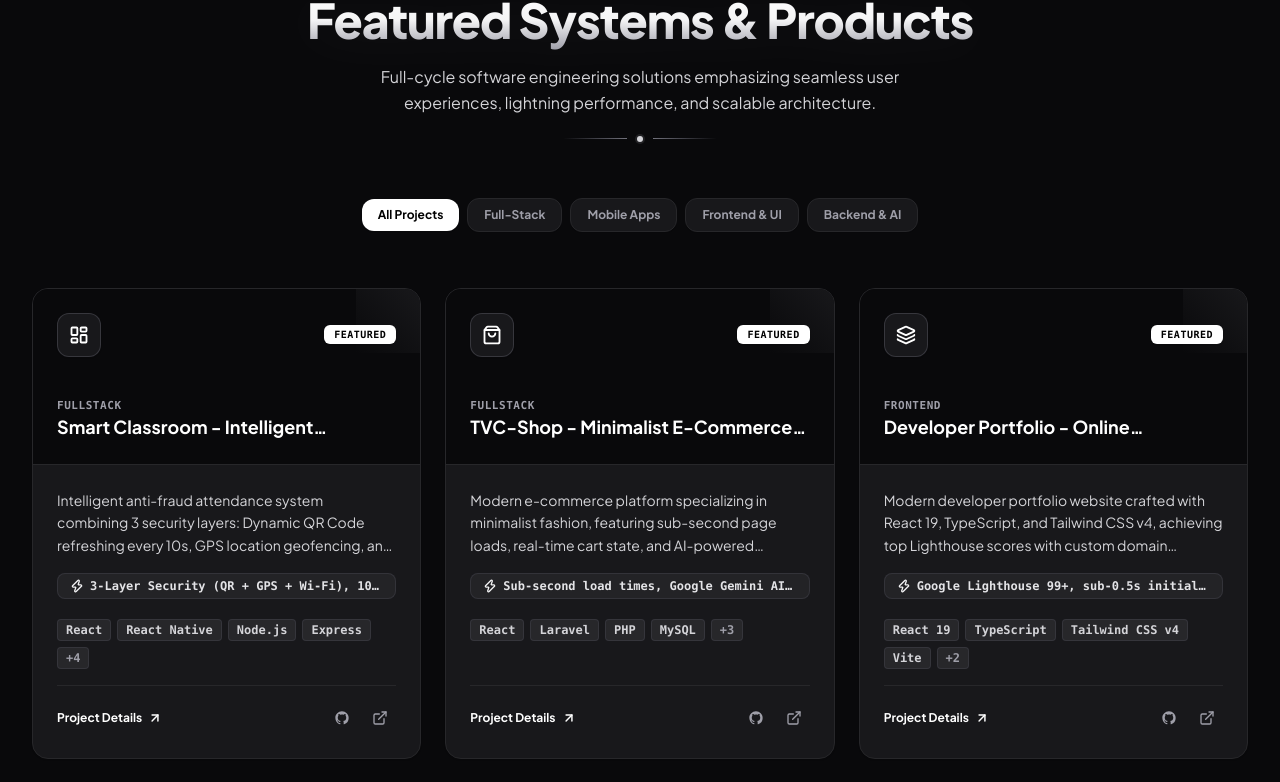
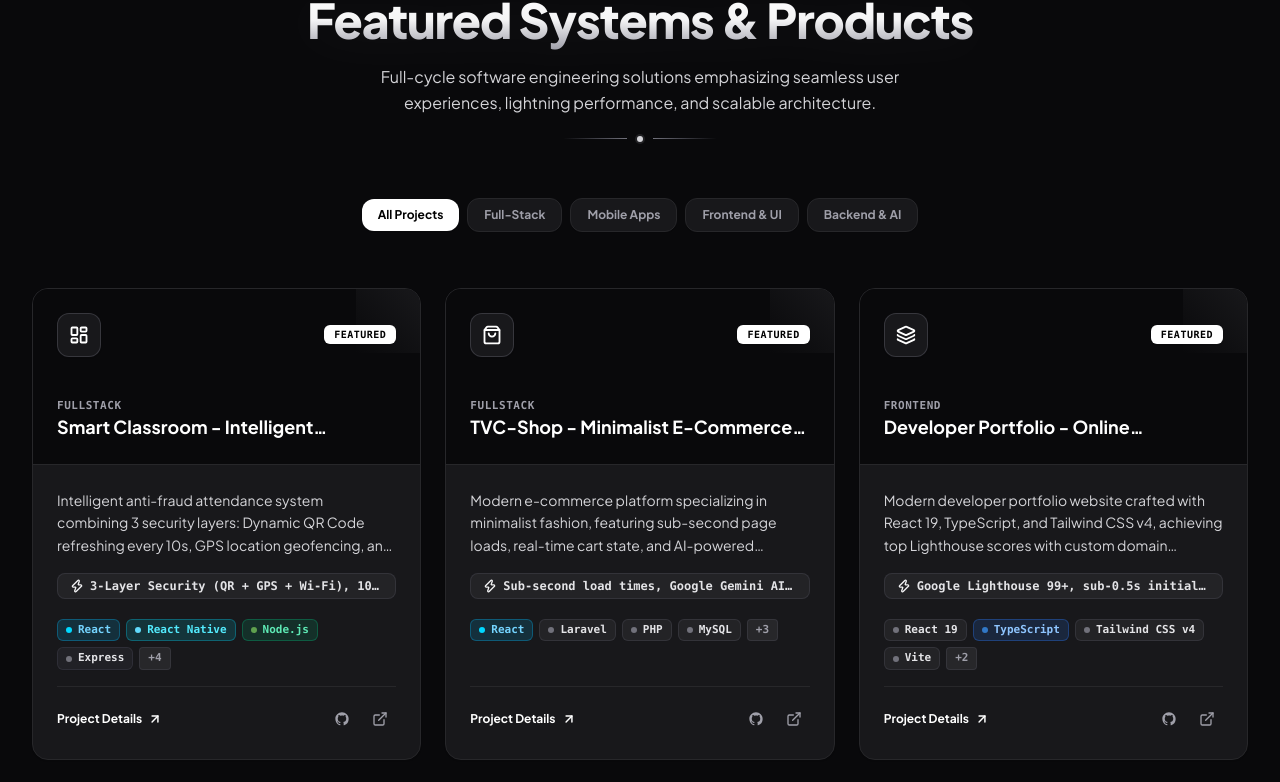
Before and after one commit to vancuong2k4/portfolio, a React (Vite) app: page / in a window 1280 px wide. Shown: the part 4295-5077 px from the top of the page. Built offline with nearby package versions, Linux system fonts and the light colour scheme.

Commit message:
feat(ui): add vibrant brand colors, glowing indicator dots and authentic gradients for tech badges and skills

```diff
--- a/src/components/Experience.tsx
+++ b/src/components/Experience.tsx
@@ -1,6 +1,7 @@
 import React, { useState } from 'react'
 import { experiencesData, educationData } from '../data/portfolioData'
 import { SectionHeader } from './SectionHeader'
+import { TechBadge } from './TechBadge'
 import {
   Briefcase,
   GraduationCap,
@@ -110,14 +111,9 @@ export const Experience: React.FC = () => {
                   </div>
 
                   {/* Tech stack */}
-                  <div className="flex flex-wrap gap-1.5 pt-3 border-t border-zinc-200/80 dark:border-zinc-800">
+                  <div className="flex flex-wrap gap-2 pt-3 border-t border-zinc-200/80 dark:border-zinc-800">
                     {exp.technologies.map(tech => (
-                      <span
-                        key={tech}
-                        className="px-2 py-0.5 text-xs font-mono font-semibold rounded bg-zinc-100 dark:bg-zinc-800 text-zinc-800 dark:text-zinc-200 border border-zinc-200 dark:border-zinc-700/60"
-                      >
-                        {tech}
-                      </span>
+                      <TechBadge key={tech} name={tech} />
                     ))}
                   </div>
 
--- a/src/components/ProjectModal.tsx
+++ b/src/components/ProjectModal.tsx
@@ -1,5 +1,6 @@
 import React, { useEffect } from 'react'
 import type { Project } from '../types'
+import { TechBadge } from './TechBadge'
 import {
   X,
   ExternalLink,
@@ -79,12 +80,7 @@ export const ProjectModal: React.FC<ProjectModalProps> = ({ project, onClose })
           {/* Tech Tags */}
           <div className="flex flex-wrap gap-2">
             {project.tags.map(tag => (
-              <span
-                key={tag}
-                className="px-2.5 py-1 rounded-md text-xs font-mono font-medium bg-zinc-100 dark:bg-zinc-900 text-zinc-800 dark:text-zinc-200 border border-zinc-200 dark:border-zinc-800"
-              >
-                {tag}
-              </span>
+              <TechBadge key={tag} name={tag} />
             ))}
           </div>
 
--- a/src/components/Projects.tsx
+++ b/src/components/Projects.tsx
@@ -3,6 +3,7 @@ import { projectsData } from '../data/portfolioData'
 import type { Project, ProjectCategory } from '../types'
 import { ProjectModal } from './ProjectModal'
 import { SectionHeader } from './SectionHeader'
+import { TechBadge } from './TechBadge'
 import {
   ExternalLink,
   ArrowUpRight,
@@ -141,15 +142,10 @@ export const Projects: React.FC = () => {
                     {/* Tech Stack Tags */}
                     <div className="flex flex-wrap gap-1.5 pt-1">
                       {project.tags.slice(0, 4).map(tag => (
-                        <span
-                          key={tag}
-                          className="px-2 py-0.5 text-xs font-mono rounded bg-zinc-100/90 dark:bg-zinc-800 text-zinc-800 dark:text-zinc-300 border border-zinc-200/90 dark:border-zinc-700/60 font-semibold"
-                        >
-                          {tag}
-                        </span>
+                        <TechBadge key={tag} name={tag} size="xs" />
                       ))}
                       {project.tags.length > 4 && (
-                        <span className="px-2 py-0.5 text-xs font-mono rounded bg-zinc-100/90 dark:bg-zinc-800 text-zinc-600 dark:text-zinc-400 border border-zinc-200/90 dark:border-zinc-700/60 font-semibold">
+                        <span className="px-2 py-0.5 text-[11px] font-mono rounded bg-zinc-100/90 dark:bg-zinc-800 text-zinc-600 dark:text-zinc-400 border border-zinc-200/90 dark:border-zinc-700/60 font-semibold">
                           +{project.tags.length - 4}
                         </span>
                       )}
--- a/src/components/Skills.tsx
+++ b/src/components/Skills.tsx
@@ -65,6 +65,9 @@ export const Skills: React.FC = () => {
             const meta = techMap[skill.iconName] || {
               Icon: Code,
               badgeBg: "bg-zinc-100 dark:bg-zinc-800 border-zinc-200 dark:border-zinc-700",
+              barGradient: "from-zinc-900 to-zinc-600 dark:from-white dark:to-zinc-400",
+              glowClass: "",
+              hoverBorder: "hover:border-zinc-400 dark:hover:border-zinc-600",
               accentColor: "#FFFFFF"
             }
             const SkillIcon = meta.Icon
@@ -72,13 +75,13 @@ export const Skills: React.FC = () => {
             return (
               <div
                 key={idx}
-                className="group relative p-4 sm:p-5 rounded-2xl bg-white dark:bg-zinc-900 border border-zinc-200 dark:border-zinc-800 shadow-xs transition-all duration-300 flex flex-col justify-between hover:-translate-y-1 hover:border-zinc-400 dark:hover:border-zinc-600 hover:shadow-lg dark:hover:shadow-[0_8px_30px_rgba(0,0,0,0.5)]"
+                className={`group relative p-4 sm:p-5 rounded-2xl bg-white dark:bg-zinc-900 border border-zinc-200 dark:border-zinc-800 shadow-xs transition-all duration-300 flex flex-col justify-between hover:-translate-y-1 ${meta.hoverBorder || 'hover:border-zinc-400 dark:hover:border-zinc-600'} ${meta.glowClass || ''} hover:shadow-lg`}
               >
                 <div>
                   <div className="flex items-start justify-between mb-3.5">
                     <div className="flex items-center gap-3">
                       {/* Brand Icon Badge */}
-                      <div className="w-11 h-11 rounded-xl flex items-center justify-center p-2 border border-zinc-200 dark:border-zinc-700/80 bg-zinc-100 dark:bg-zinc-800 shadow-xs transition-all duration-300 group-hover:scale-110 group-hover:bg-zinc-200 dark:group-hover:bg-zinc-700">
+                      <div className={`w-11 h-11 rounded-xl flex items-center justify-center p-2 border shadow-xs transition-all duration-300 group-hover:scale-110 ${meta.badgeBg}`}>
                         <SkillIcon className="w-6 h-6 shrink-0" />
                       </div>
                       <div>
@@ -115,7 +118,7 @@ export const Skills: React.FC = () => {
                   </div>
                   <div className="w-full h-1.5 rounded-full bg-zinc-200 dark:bg-zinc-800 overflow-hidden">
                     <div
-                      className="h-full rounded-full bg-black dark:bg-white transition-all duration-700 ease-out"
+                      className={`h-full rounded-full bg-gradient-to-r ${meta.barGradient || 'from-zinc-900 to-zinc-600 dark:from-white dark:to-zinc-400'} transition-all duration-700 ease-out`}
                       style={{ width: `${skill.level}%` }}
                     />
                   </div>
--- /dev/null
+++ b/src/components/TechBadge.tsx
@@ -0,0 +1,169 @@
+import React from 'react'
+
+interface TechStyle {
+  bg: string
+  text: string
+  border: string
+  dot: string
+}
+
+const TECH_STYLES: Record<string, TechStyle> = {
+  // Core 8 requested
+  'React': {
+    bg: 'bg-sky-500/10 dark:bg-sky-400/15',
+    text: 'text-sky-700 dark:text-sky-300',
+    border: 'border-sky-500/30 dark:border-sky-400/30',
+    dot: 'bg-[#00d8ff]',
+  },
+  'Next.js': {
+    bg: 'bg-zinc-900/10 dark:bg-white/10',
+    text: 'text-zinc-950 dark:text-zinc-100',
+    border: 'border-zinc-400/40 dark:border-zinc-600/50',
+    dot: 'bg-zinc-900 dark:bg-white',
+  },
+  'React Native': {
+    bg: 'bg-cyan-500/10 dark:bg-cyan-400/15',
+    text: 'text-cyan-700 dark:text-cyan-300',
+    border: 'border-cyan-500/30 dark:border-cyan-400/30',
+    dot: 'bg-[#61dafb]',
+  },
+  'TypeScript': {
+    bg: 'bg-blue-600/10 dark:bg-blue-500/15',
+    text: 'text-blue-700 dark:text-blue-300',
+    border: 'border-blue-600/30 dark:border-blue-500/30',
+    dot: 'bg-[#3178c6]',
+  },
+  'Node.js': {
+    bg: 'bg-emerald-600/10 dark:bg-emerald-500/15',
+    text: 'text-emerald-700 dark:text-emerald-300',
+    border: 'border-emerald-600/30 dark:border-emerald-500/30',
+    dot: 'bg-[#5fa04e]',
+  },
+  'PostgreSQL': {
+    bg: 'bg-indigo-600/10 dark:bg-indigo-500/15',
+    text: 'text-indigo-700 dark:text-indigo-300',
+    border: 'border-indigo-600/30 dark:border-indigo-500/30',
+    dot: 'bg-[#336791]',
+  },
+  'Docker': {
+    bg: 'bg-blue-500/10 dark:bg-blue-400/15',
+    text: 'text-blue-700 dark:text-sky-400',
+    border: 'border-blue-500/30 dark:border-blue-400/30',
+    dot: 'bg-[#2496ed]',
+  },
+  'Git': {
+    bg: 'bg-orange-500/10 dark:bg-orange-500/15',
+    text: 'text-orange-700 dark:text-orange-400',
+    border: 'border-orange-500/30 dark:border-orange-500/30',
+    dot: 'bg-[#f05032]',
+  },
+
+  // Frequently used in projects
+  'Tailwind CSS': {
+    bg: 'bg-teal-500/10 dark:bg-teal-400/15',
+    text: 'text-teal-700 dark:text-teal-300',
+    border: 'border-teal-500/30 dark:border-teal-400/30',
+    dot: 'bg-[#06b6d4]',
+  },
+  'Python': {
+    bg: 'bg-amber-500/10 dark:bg-amber-400/15',
+    text: 'text-amber-800 dark:text-amber-300',
+    border: 'border-amber-500/30 dark:border-amber-400/30',
+    dot: 'bg-[#eab308]',
+  },
+  'FastAPI': {
+    bg: 'bg-emerald-600/10 dark:bg-emerald-500/15',
+    text: 'text-emerald-700 dark:text-emerald-300',
+    border: 'border-emerald-600/30 dark:border-emerald-500/30',
+    dot: 'bg-[#059669]',
+  },
+  'Redis': {
+    bg: 'bg-red-500/10 dark:bg-red-500/15',
+    text: 'text-red-700 dark:text-red-300',
+    border: 'border-red-500/30 dark:border-red-500/30',
+    dot: 'bg-[#dc382d]',
+  },
+  'Express': {
+    bg: 'bg-zinc-700/10 dark:bg-zinc-700/25',
+    text: 'text-zinc-800 dark:text-zinc-200',
+    border: 'border-zinc-400/30 dark:border-zinc-600/30',
+    dot: 'bg-[#71717a]',
+  },
+  'PostGIS': {
+    bg: 'bg-emerald-700/10 dark:bg-emerald-600/15',
+    text: 'text-emerald-800 dark:text-emerald-300',
+    border: 'border-emerald-700/30 dark:border-emerald-600/30',
+    dot: 'bg-[#10b981]',
+  },
+  'ChromaDB': {
+    bg: 'bg-purple-600/10 dark:bg-purple-500/15',
+    text: 'text-purple-700 dark:text-purple-300',
+    border: 'border-purple-600/30 dark:border-purple-500/30',
+    dot: 'bg-[#9333ea]',
+  },
+  'Groq AI': {
+    bg: 'bg-orange-600/10 dark:bg-orange-500/15',
+    text: 'text-orange-700 dark:text-orange-300',
+    border: 'border-orange-600/30 dark:border-orange-500/30',
+    dot: 'bg-[#f97316]',
+  },
+  'Llama 3.3': {
+    bg: 'bg-violet-600/10 dark:bg-violet-500/15',
+    text: 'text-violet-700 dark:text-violet-300',
+    border: 'border-violet-600/30 dark:border-violet-500/30',
+    dot: 'bg-[#8b5cf6]',
+  },
+  'RAG': {
+    bg: 'bg-blue-600/10 dark:bg-blue-500/15',
+    text: 'text-blue-700 dark:text-blue-300',
+    border: 'border-blue-600/30 dark:border-blue-500/30',
+    dot: 'bg-[#3b82f6]',
+  },
+  'Cloudinary': {
+    bg: 'bg-sky-600/10 dark:bg-sky-500/15',
+    text: 'text-sky-700 dark:text-sky-300',
+    border: 'border-sky-600/30 dark:border-sky-500/30',
+    dot: 'bg-[#0284c7]',
+  },
+}
+
+const defaultStyle: TechStyle = {
+  bg: 'bg-zinc-100 dark:bg-zinc-800/80',
+  text: 'text-zinc-800 dark:text-zinc-200',
+  border: 'border-zinc-300/60 dark:border-zinc-700/60',
+  dot: 'bg-zinc-400 dark:bg-zinc-500',
+}
+
+interface TechBadgeProps {
+  name: string
+  size?: 'xs' | 'sm'
+  showDot?: boolean
+  className?: string
+}
+
+export const TechBadge: React.FC<TechBadgeProps> = ({
+  name,
+  size = 'sm',
+  showDot = true,
+  className = '',
+}) => {
+  const style = TECH_STYLES[name] || defaultStyle
+  const sizeClasses = size === 'xs'
+    ? 'px-2 py-0.5 text-[11px]'
+    : 'px-2.5 py-1 text-xs'
+
+  return (
+    <span
+      className={`inline-flex items-center gap-1.5 font-mono font-semibold rounded-md border transition-all duration-150 shadow-2xs hover:scale-105 select-none ${sizeClasses} ${style.bg} ${style.text} ${style.border} ${className}`}
+    >
+      {showDot && (
+        <span
+          className={`w-1.5 h-1.5 rounded-full shrink-0 ${style.dot}`}
+        />
+      )}
+      <span>{name}</span>
+    </span>
+  )
+}
+
+export default TechBadge
```
